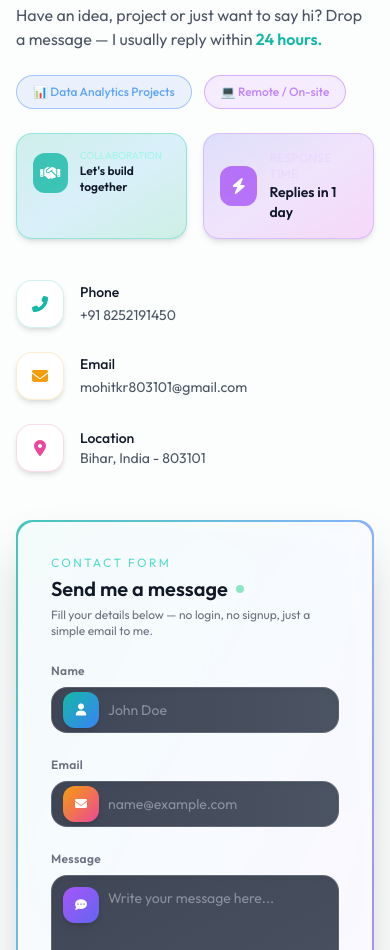
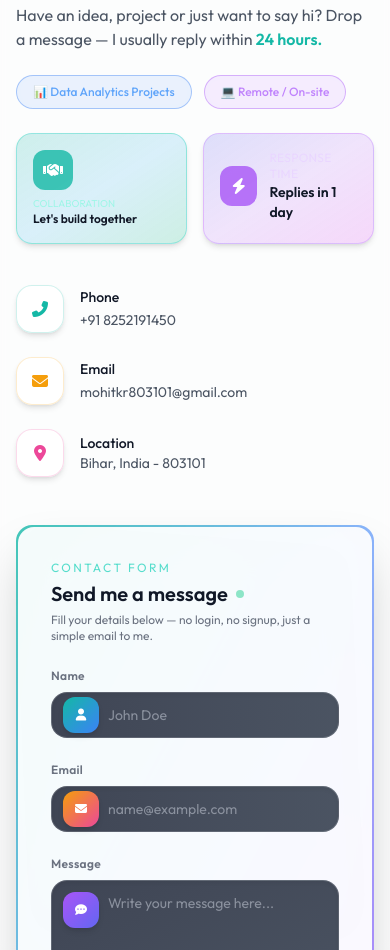
Before and after one commit to mohit796/mohitport.github.io, a plain HTML site: page index.html in a window 390 px wide. Shown: the part 5801-6751 px from the top of the page. Drawn offline with nearby package versions, Linux system fonts and the light colour scheme.

Commit message:
Fix Collaboration card mobile layout

```diff
--- a/index.html
+++ b/index.html
@@ -612,7 +612,7 @@
                     <div class="grid grid-cols-2 gap-4 mt-6">
                         <div
                             class="bg-gradient-to-br from-teal-500/20 via-sky-500/15 to-emerald-500/20 border border-teal-400/40 rounded-2xl p-4 shadow-md">
-                            <div class="flex items-center gap-3">
+                            <div class="flex flex-col sm:flex-row items-start sm:items-center gap-2 sm:gap-3">
                                 <div
                                     class="w-10 h-10 rounded-xl bg-teal-500/80 flex items-center justify-center text-white">
                                     <i class="fas fa-handshake"></i>
@@ -629,6 +629,7 @@
                                 </div>
                             </div>
                         </div>
+
 
                         <div
                             class="bg-gradient-to-br from-indigo-500/20 via-purple-500/15 to-fuchsia-500/20 border border-purple-400/40 rounded-2xl p-4 shadow-md">
```
